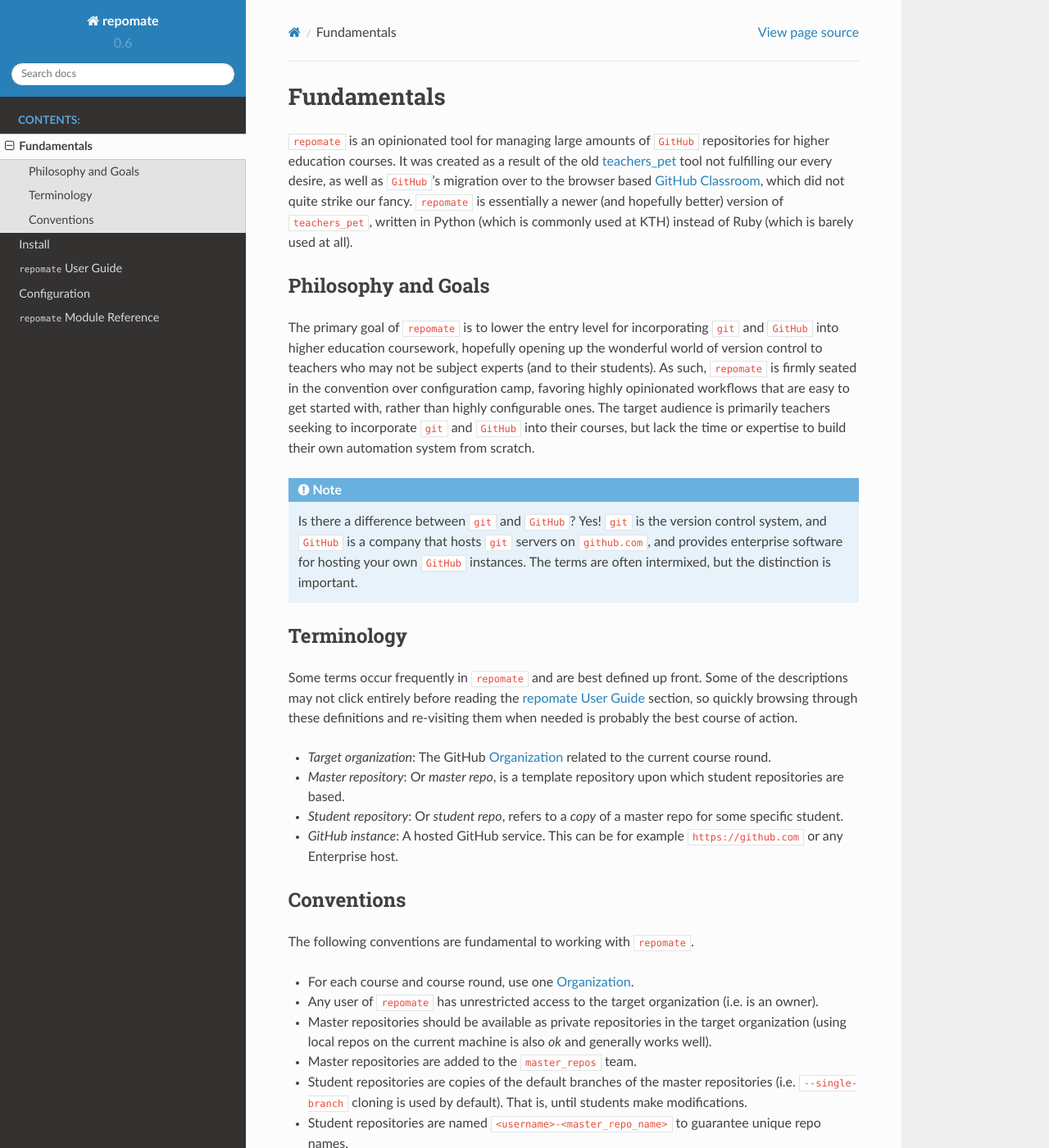
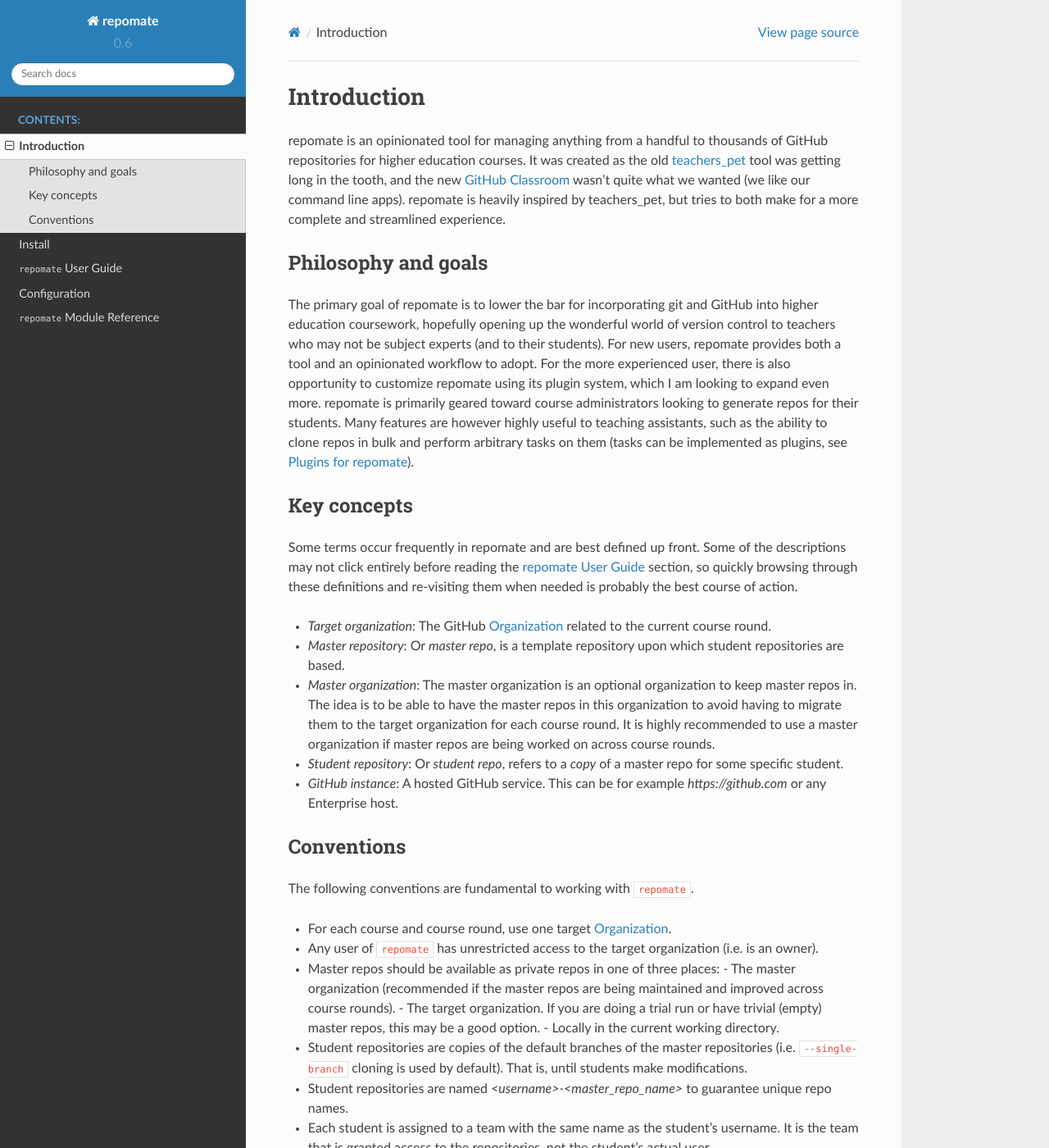
Before and after one commit to repobee/repobee, a Sphinx documentation site: the page built from docs/fundamentals.rst, in a window 1280 px wide and 1400 px high. Shown: the whole window at 82% size. Built offline with Sphinx 7.4.7 and the Read the Docs theme 2.0.0, drawn with Linux system fonts in a browser that asks for light colours; some of the changed text lies outside the part shown.

Commit message:
Update introduction

```diff
--- a/docs/fundamentals.rst
+++ b/docs/fundamentals.rst
@@ -1,38 +1,31 @@
 .. _fundamentals:
 
-Fundamentals
+Introduction
 ************
-``repomate`` is an opinionated tool for managing large amounts of ``GitHub``
-repositories for higher education courses. It was created as a result of the
-old teachers_pet_ tool not fulfilling our every desire, as well as ``GitHub``'s
-migration over to the browser based `GitHub Classroom`_, which did not quite
-strike our fancy. ``repomate`` is essentially a newer (and hopefully better)
-version of ``teachers_pet``, written in Python (which is commonly used at KTH)
-instead of Ruby (which is barely used at all).
+repomate is an opinionated tool for managing anything from a handful to
+thousands of GitHub repositories for higher education courses. It was created as
+the old teachers_pet_ tool was getting long in the tooth, and the new `GitHub
+Classroom`_ wasn't quite what we wanted (we like our command line apps).
+repomate is heavily inspired by teachers_pet, but tries to both make for a more
+complete and streamlined experience.
 
-Philosophy and Goals
+Philosophy and goals
 ====================
-The primary goal of ``repomate`` is to lower the entry level for incorporating
-``git`` and ``GitHub`` into higher education coursework, hopefully opening up
+The primary goal of repomate is to lower the bar for incorporating
+git and GitHub into higher education coursework, hopefully opening up
 the wonderful world of version control to teachers who may not be subject
-experts (and to their students). As such, ``repomate`` is firmly seated in the
-convention over configuration camp, favoring highly opinionated workflows that
-are easy to get started with, rather than highly configurable ones. The target
-audience is primarily teachers seeking to incorporate ``git`` and ``GitHub``
-into their courses, but lack the time or expertise to build their own
-automation system from scratch.
+experts (and to their students). For new users, repomate provides both a
+tool and an opinionated workflow to adopt. For the more experienced user,
+there is also opportunity to customize repomate using its plugin system,
+which I am looking to expand even more. repomate is primarily geared toward
+course administrators looking to generate repos for their students. Many
+features are however highly useful to teaching assistants, such as the ability
+to clone repos in bulk and perform arbitrary tasks on them (tasks can be
+implemented as plugins, see :ref:`plugins`).
 
-.. note::
-
-    Is there a difference between ``git`` and ``GitHub``? Yes! ``git`` is the
-    version control system, and ``GitHub`` is a company that hosts ``git``
-    servers on ``github.com``, and provides enterprise software for hosting
-    your own ``GitHub`` instances. The terms are often intermixed, but the
-    distinction is important.
-
-Terminology
-===========
-Some terms occur frequently in ``repomate`` and are best defined up front.
+Key concepts
+============
+Some terms occur frequently in repomate and are best defined up front.
 Some of the descriptions may not click entirely before reading the
 :ref:`userguide` section, so quickly browsing through these definitions and
 re-visiting them when needed is probably the best course of action.
@@ -41,10 +34,15 @@
   round.
 * *Master repository*: Or *master repo*, is a template repository upon which
   student repositories are based.
+* *Master organization*: The master organization is an optional organization to
+  keep master repos in. The idea is to be able to have the master repos in this
+  organization to avoid having to migrate them to the target organization for
+  each course round. It is highly recommended to use a master organization if
+  master repos are being worked on across course rounds.
 * *Student repository*: Or *student repo*, refers to a *copy* of a master repo
   for some specific student.
 * *GitHub instance*: A hosted GitHub service. This can be for example
-  ``https://github.com`` or any Enterprise host.
+  *https://github.com* or any Enterprise host.
 
 .. _conventions:
 
@@ -52,22 +50,24 @@
 ===========
 The following conventions are fundamental to working with ``repomate``.
 
-* For each course and course round, use one Organization_.
+* For each course and course round, use one target Organization_.
 * Any user of ``repomate`` has unrestricted access to the target organization
   (i.e. is an owner).
-* Master repositories should be available as private repositories in the
-  target organization (using local repos on the current machine is also *ok*
-  and generally works well).
-* Master repositories are added to the ``master_repos`` team.
+* Master repos should be available as private repos in one of three places:
+  - The master organization (recommended if the master repos are being
+  maintained and improved across course rounds).
+  - The target organization. If you are doing a trial run or have trivial
+  (empty) master repos, this may be a good option.
+  - Locally in the current working directory.
 * Student repositories are copies of the default branches of the master
   repositories (i.e. ``--single-branch`` cloning is used by default). That is,
   until students make modifications.
-* Student repositories are named ``<username>-<master_repo_name>`` to guarantee
+* Student repositories are named *<username>-<master_repo_name>* to guarantee
   unique repo names.
 * Each student is assigned to a team with the same name as the student's
   username. It is the team that is granted access to the repositories, not
   the student's actual user.
-* Student teams have ``push`` access to the repositories, but not
+* Student teams have push access to the repositories, but not
   administrative access (i.e. students can't delete their own repos).
 
 .. note::
@@ -75,11 +75,11 @@
     Few of these conventions are actually enforced, and there are ways around
     almost every single one. However, with the exception of the *one
     organization per course round* convention, which must be ensured manually,
-    ``repomate`` will automatically adhere to the other conventions. Although
-    ``repomate`` does adhere to the conventions, there is no way to stop users
+    repomate will automatically adhere to the other conventions. Although
+    repomate does adhere to the conventions, there is no way to stop users
     from breaking them using e.g. the GitHub web interface, manually performing
     master repo migrations etc. Straying form the conventions may cause
-    ``repomate`` to behave unexpectedly.
+    repomate to behave unexpectedly.
 
 .. _teachers_pet: https://github.com/education/teachers_pet
 .. _GitHub Classroom: https://classroom.github.com/
```
